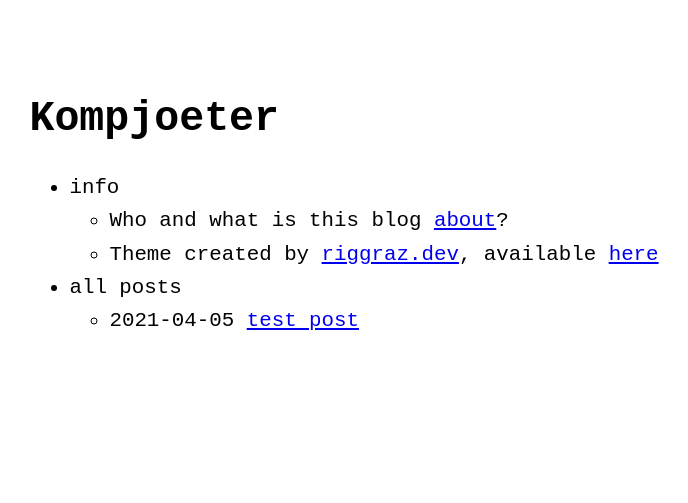
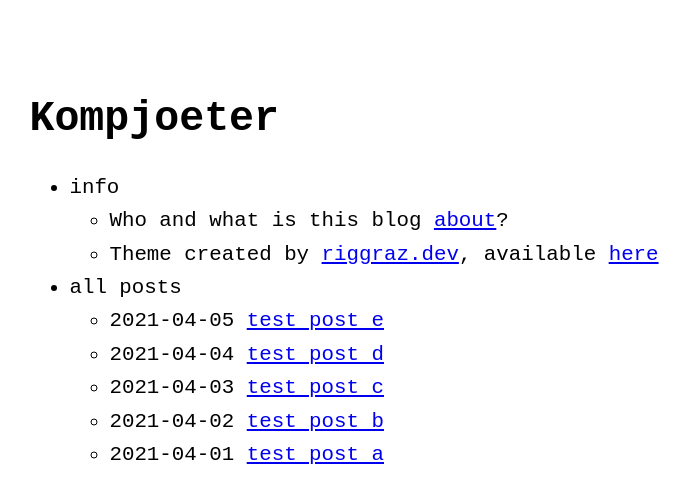
Before and after one commit to Kompjoeter/archived-blog, a Jekyll site: the page built from index.md, in a window 1280 px wide. Shown: the top 503 px of the page, without its empty margins (296-984 px from the left). Built offline with Jekyll 4.4.1, drawn with Linux system fonts in a browser that asks for light colours.

Commit message:
Added more test posts

```diff
--- /dev/null
+++ b/_posts/2021-04-01-test-post-a.md
@@ -0,0 +1,9 @@
+---
+layout: post
+title: "Test Post A"
+category: test
+---
+
+# Test Post
+
+This post is only for testing.
--- /dev/null
+++ b/_posts/2021-04-02-test-post-b.md
@@ -0,0 +1,9 @@
+---
+layout: post
+title: "Test Post B"
+category: test
+---
+
+# Test Post
+
+This post is only for testing.
--- /dev/null
+++ b/_posts/2021-04-03-test-post-c.md
@@ -0,0 +1,9 @@
+---
+layout: post
+title: "Test Post C"
+category: test
+---
+
+# Test Post
+
+This post is only for testing.
--- /dev/null
+++ b/_posts/2021-04-04-test-post-d.md
@@ -0,0 +1,9 @@
+---
+layout: post
+title: "Test Post D"
+category: test
+---
+
+# Test Post
+
+This post is only for testing.
```
Also changed, not shown: _posts/2021-04-05-test-post-e.md (renamed from _posts/2021-04-05-test-post.md, +1 -1 lines).
